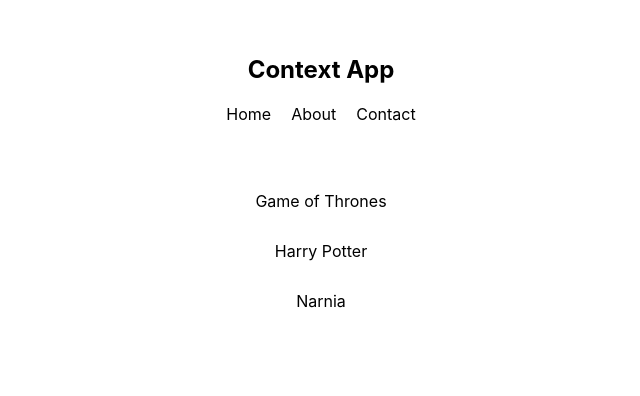
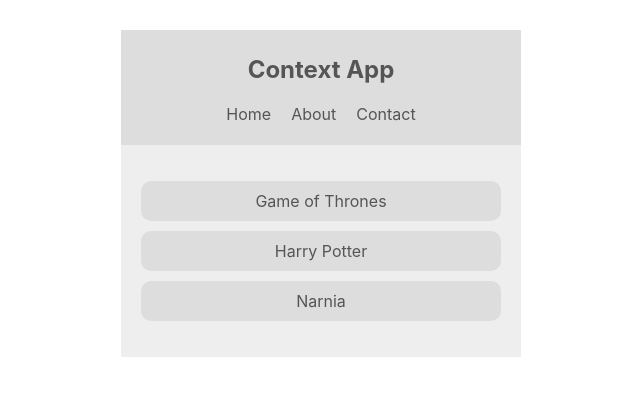
Before and after one commit to atharv02-git/React-Context-and-Hooks, a React (Create React App) app: page / in a window 1280 px wide. Shown: the top 396 px of the page, without its empty margins (319-959 px from the left). Built offline with nearby package versions, Linux system fonts and the light colour scheme.

Commit message:
Accessing Context

```diff
--- a/src/components/BookList.js
+++ b/src/components/BookList.js
@@ -1,13 +1,18 @@
 import React from 'react';
+import { ThemeContext } from '../contexts/ThemeContext';
 
 class BookList extends React.Component {
+  static contextType = ThemeContext; //Accessing context
   render() {
+    console.log(this.context)
+    const { isLightTheme, light, dark } = this.context; //destructuring properties of the context
+    const theme = isLightTheme ? light : dark;
     return (
-      <div className="book-list">
+      <div className="book-list" style={{ background: theme.bg, color: theme.syntaxColor}}>
         <ul>
-          <li>Game of Thrones</li>
-          <li>Harry Potter</li>
-          <li>Narnia</li>
+          <li style={{ background: theme.ui }}>Game of Thrones</li>
+          <li style={{ background: theme.ui }}>Harry Potter</li>
+          <li style={{ background: theme.ui }}>Narnia</li>
         </ul>
       </div>
     );
--- a/src/components/Navbar.js
+++ b/src/components/Navbar.js
@@ -1,9 +1,14 @@
 import React from "react";
+import { ThemeContext } from "../contexts/ThemeContext";
 
 class Navbar extends React.Component {
+  static contextType = ThemeContext; //Accessing context
   render() {
+    console.log(this.context)
+    const { isLightTheme, light, dark } = this.context; //destructuring properties of the context
+    const theme = isLightTheme ? light : dark;
     return (
-      <nav>
+      <nav style={{ background: theme.ui, color: theme.syntaxColor }}>
         <h1>Context App</h1>
         <ul>
           <li>Home</li>
```
